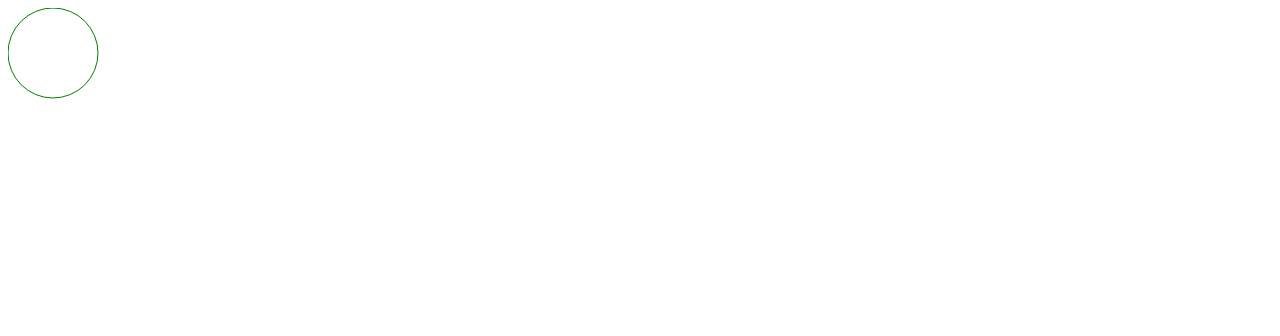
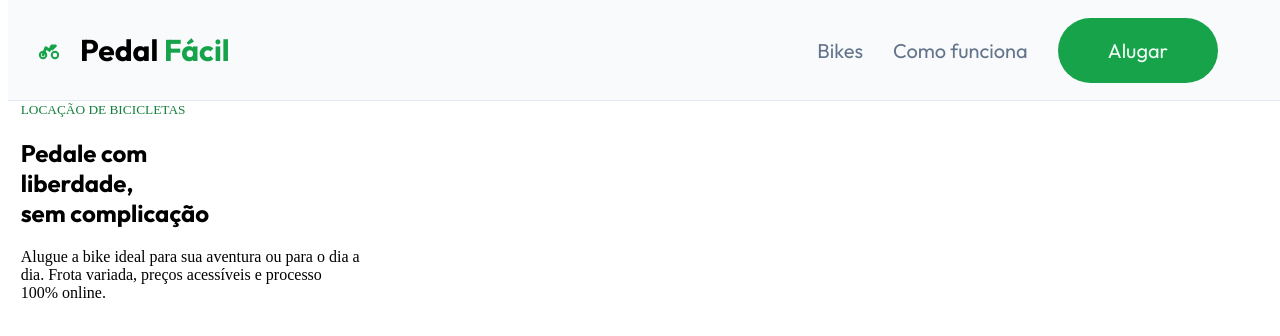
Before and after one commit to vittigabr/HTML-CSS-JavaScript, a plain HTML site: page PedalFacil/index.html in a window 1280 px wide. Drawn offline with Linux system fonts and the light colour scheme.

Commit message:
fix/ comecei o home e terminei o header

```diff
--- a/PedalFacil/index.html
+++ b/PedalFacil/index.html
@@ -3,13 +3,33 @@
 <head>
     <meta charset="UTF-8">
     <meta name="viewport" content="width=device-width, initial-scale=1.0">
+    <link rel="stylesheet" href="style.css">
+    <link rel="preconnect" href="https://fonts.googleapis.com" />
+    <link rel="preconnect" href="https://fonts.gstatic.com" crossorigin />
+    <link href="https://fonts.googleapis.com/css2?family=Outfit:wght@300;400;500;600;700;800&family=Inter:wght@300;400;500;600&display=swap" rel="stylesheet" />
     <title>PedalFácil</title>
 </head>
 <body>
-    <header>
-        <svg width="100" height="100">
-            <circle r="45" cx="45" cy="45" fill="none" stroke="green"/>
-        </svg>
+    <header class="cabecalho">
+        <div class="logo">
+            <svg width="22" height="22" viewBox="0 0 24 24" fill="none" stroke="currentColor" stroke-width="2.2" stroke-linecap="round" stroke-linejoin="round">
+                <circle cx="5.5" cy="17.5" r="3.5"/><circle cx="18.5" cy="17.5" r="3.5"/>
+                <path d="M5.5 17.5l3-8 4 3 2.5-5H19l-3.5 3.5"/>
+            </svg>
+            <h1>Pedal <span class="destaqueLogo">Fácil</span></h1>
+        </div>
+        <ul>
+            <li><a href="#">Bikes</a></li>
+            <li><a href="#">Como funciona</a></li>
+            <li><a href="#" class="botaoAlugar">Alugar</a></li>
+        </ul>
     </header>
+    <section class="home">
+        <div class="conteudoHome">
+            <small>locação de bicicletas</small>
+            <h1>Pedale com <br><span>liberdade</span>,<br> sem complicação</h1>
+            <p>Alugue a bike ideal para sua aventura ou para o dia a <br> dia. Frota variada, preços acessíveis e processo <br> 100% online.</p>
+        </div>
+    </section>
 </body>
 </html>
--- a/PedalFacil/style.css
+++ b/PedalFacil/style.css
@@ -0,0 +1,98 @@
+:root {
+    --green: #16a34a;
+    --green-dark: #15803d;
+    --green-light: #dcfce7;
+    --green-pale: #f0fdf4;
+    --slate-900: #0f172a;
+    --slate-700: #334155;
+    --slate-500: #64748b;
+    --slate-400: #94a3b8;
+    --slate-200: #e2e8f0;
+    --slate-100: #f1f5f9;
+    --white: #ffffff;
+    --bg: #f8fafc;
+    --font-display: 'Outfit', sans-serif;
+    --font-body: 'Inter', sans-serif;
+}
+
+.cabecalho{
+    background-color: var(--bg);
+    display: flex;
+    width: 100%;
+    height: 100px;
+    position: fixed;
+    top: 0%;
+    z-index: 1000;
+    align-items: center;
+    border-bottom: 1px solid var(--slate-200);
+    justify-content: space-between;
+}
+
+.logo{
+    display: flex;
+    align-items: center;
+    height: 100%;
+    gap: 20px;
+    padding: 30px;
+}
+
+.logo h1{
+    font-size: 30px;
+    font-family: var(--font-display);
+}
+
+.logo h1 span{
+    color: var(--green);
+}
+
+circle{
+    stroke: var(--green)
+}
+
+path{
+    fill: none;
+    stroke: var(--green);
+    stroke-width: 3;
+}
+
+ul{
+    display: flex;
+    list-style-type: none;
+    gap: 30px;
+    font-size: 20px;
+    padding: 70px;
+    font-family: var(--font-display);
+}
+
+li a{
+    text-decoration: none;
+    color: var(--slate-500);
+}
+
+.botaoAlugar{
+    color: var(--green-pale);
+    background-color: var(--green);
+    padding: 20px;
+    padding-inline: 50px;
+    border-radius: 50px;
+    transition: 0.3s;
+}
+
+.botaoAlugar:hover{
+    background-color: var(--green-dark);
+}
+
+.home{
+    margin-top: 100px;
+    width: 90%;
+    margin-left: 1%;
+}
+
+.home small{
+    text-transform: uppercase;
+    color: var(--green-dark);
+}
+
+.home h1{
+    font-family: var(--font-display);
+}
```
